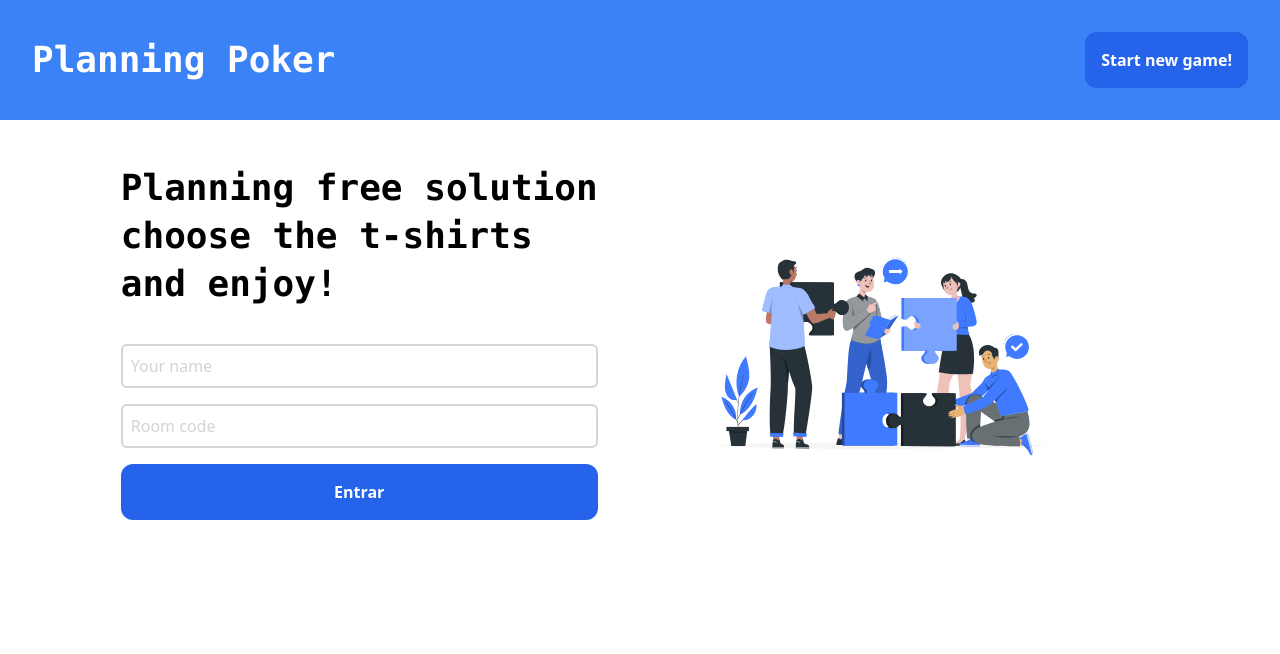
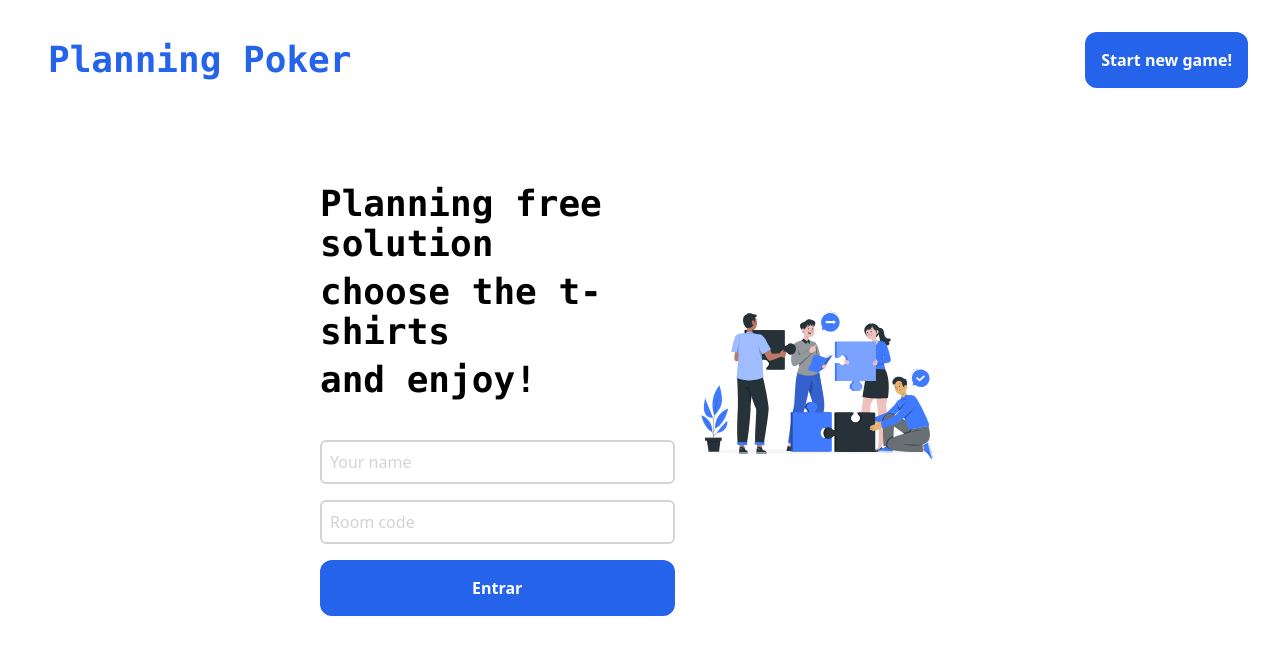
Before and after one commit to DavySz/planning-poker, a React (Create React App) app: page / in a window 1280 px wide. Shown: the top 654 px of the page. Built offline with nearby package versions, Linux system fonts and the light colour scheme; no server answers.

Commit message:
style: update interface color

```diff
--- a/src/presentation/components/copy-text/copy-text.ui.tsx
+++ b/src/presentation/components/copy-text/copy-text.ui.tsx
@@ -2,15 +2,15 @@ import { BiCopy } from "react-icons/bi";
 import { ICopyTextUI } from "./copy-text.types";
 
 export const CopyTextUI: React.FC<ICopyTextUI> = ({
+  handleCopyToClipBoard,
   value,
-  handleCopyToClipBoard,
 }) => {
   return (
     <button
       className="flex gap-x-2 rounded-xl items-center justify-center border-2 border-blue-600 hover:opacity-80"
       onClick={handleCopyToClipBoard}
     >
-      <span className="ml-2 font-medium text-white">{value}</span>
+      <span className="ml-2 font-medium">{value}</span>
       <div className="bg-blue-600 rounded-tr-xl rounded-br-xl p-4">
         <BiCopy size={24} color="white" />
       </div>
--- a/src/presentation/components/header/header.tsx
+++ b/src/presentation/components/header/header.tsx
@@ -7,10 +7,12 @@ export const Header: React.FC<IHeader> = ({
   customComponent,
 }) => {
   return (
-    <div className="flex justify-between items-center p-8 bg-blue-500">
-      <h1 className="font-mono font-semibold text-4xl text-white">
-        Planning Poker
-      </h1>
+    <div className="flex justify-between items-center p-8">
+      <div className="flex items-center">
+        <h1 className="font-mono font-semibold text-4xl text-blue-600 ml-4">
+          Planning Poker
+        </h1>
+      </div>
       {customComponent && customComponent}
       {onClick && <Button onClick={onClick}>{label}</Button>}
     </div>
--- a/src/presentation/pages/create-room/create-room.ui.tsx
+++ b/src/presentation/pages/create-room/create-room.ui.tsx
@@ -13,7 +13,12 @@ export const CreateRoomUI: React.FC<ICreateRoomUI> = ({
   const isDisabled = pageState === "loading" || pageState === "error";
 
   return (
-    <div className="absolute top-[50%] left-[50%] [transform:translate(-50%,-50%)]">
+    <div className="flex flex-col absolute top-[50%] left-[50%] [transform:translate(-50%,-50%)]">
+      <h1 className="text-center mb-8 text-lg font-medium">
+        Create a new room
+        <br />
+        and invite your team!
+      </h1>
       <div className="mb-4">
         <Input
           onChange={(e) => updateRoom(e.target.value)}
--- a/src/presentation/pages/home/home.ui.tsx
+++ b/src/presentation/pages/home/home.ui.tsx
@@ -11,9 +11,9 @@ export const HomeUI: React.FC<IHomeUI> = ({
   const buttonState = pageState === "loading" ? "loading" : "default";
 
   return (
-    <div className="flex flex-col align-middle justify-center">
-      <div className="flex align-middle justify-evenly">
-        <div className="flex flex-col self-center">
+    <div className="flex flex-col absolute top-[50%] left-[50%] [transform:translate(-50%,-50%)]">
+      <div className="flex">
+        <div className="flex flex-col">
           <h1 className="font-mono font-bold text-black text-4xl mb-2">
             Planning free solution
           </h1>
@@ -39,7 +39,7 @@ export const HomeUI: React.FC<IHomeUI> = ({
             Entrar
           </Button>
         </div>
-        <div className="bg-white">
+        <div className="flex flex-col">
           <img src={TeamSvg} alt="team working" className="w-96 h-96" />
         </div>
         <div />
```
